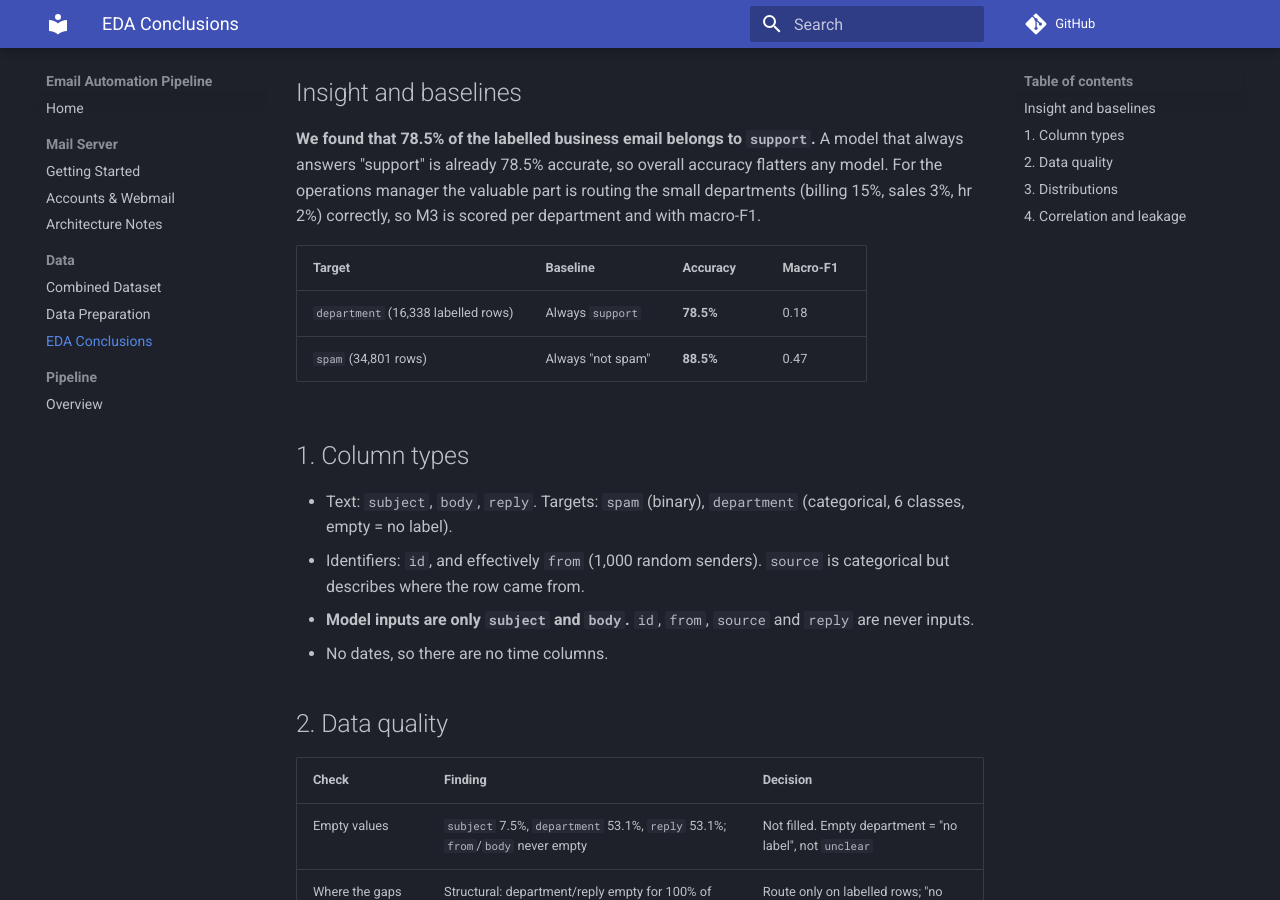
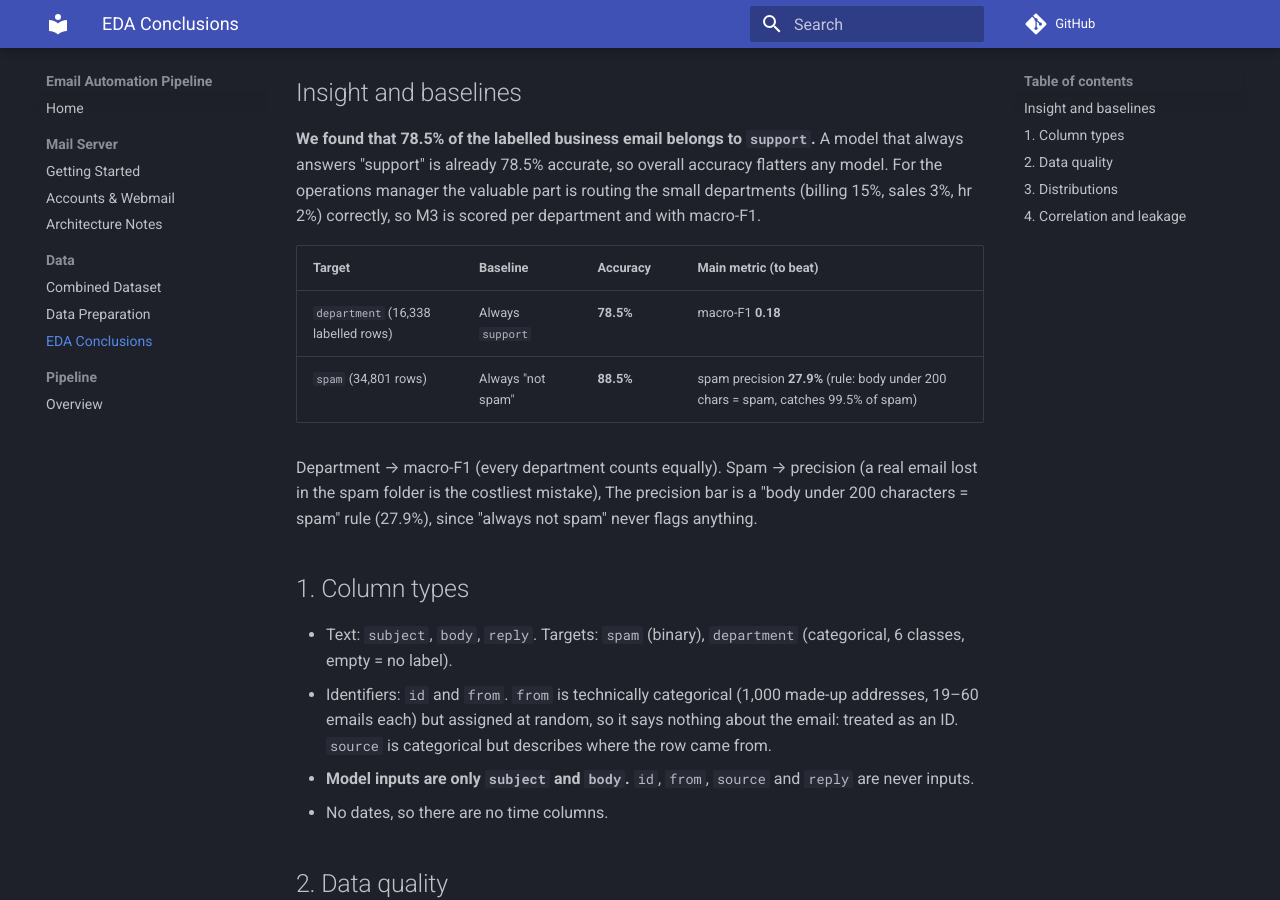
Before and after one commit to danielstet/EmailAutomationPipeline, an MkDocs documentation site: the page built from docs/data/eda-conclusions.md, in a window 1280 px wide and 900 px high, scrolled down 221 px. Built offline with MkDocs 1.6.1 and Material for MkDocs 9.7.7, drawn with Linux system fonts in a browser that asks for light colours; comment, search, counter and statistics services are not loaded; some of the changed text lies outside the part shown.

Commit message:
added fixes

```diff
--- a/docs/data/eda-conclusions.md
+++ b/docs/data/eda-conclusions.md
@@ -12,15 +12,19 @@ accuracy flatters any model. For the operations manager the valuable part is
 routing the small departments (billing 15%, sales 3%, hr 2%) correctly, so M3 is
 scored per department and with macro-F1.
 
-| Target | Baseline | Accuracy | Macro-F1 |
+| Target | Baseline | Accuracy | Main metric (to beat) |
 |---|---|---|---|
-| `department` (16,338 labelled rows) | Always `support` | **78.5%** | 0.18 |
-| `spam` (34,801 rows) | Always "not spam" | **88.5%** | 0.47 |
+| `department` (16,338 labelled rows) | Always `support` | **78.5%** | macro-F1 **0.18** |
+| `spam` (34,801 rows) | Always "not spam" | **88.5%** | spam precision **27.9%** (rule: body under 200 chars = spam, catches 99.5% of spam) |
+
+Department → macro-F1 (every department counts equally). Spam → precision (a real
+email lost in the spam folder is the costliest mistake), The precision bar is a "body under 200
+characters = spam" rule (27.9%), since "always not spam" never flags anything.
 
 ## 1. Column types
 
 - Text: `subject`, `body`, `reply`. Targets: `spam` (binary), `department` (categorical, 6 classes, empty = no label).
-- Identifiers: `id`, and effectively `from` (1,000 random senders). `source` is categorical but describes where the row came from.
+- Identifiers: `id` and `from`. `from` is technically categorical (1,000 made-up addresses, 19–60 emails each) but assigned at random, so it says nothing about the email: treated as an ID. `source` is categorical but describes where the row came from.
 - **Model inputs are only `subject` and `body`.** `id`, `from`, `source` and `reply` are never inputs.
 - No dates, so there are no time columns.
 
@@ -47,6 +51,7 @@ scored per department and with macro-F1.
 - `body_length` ~ `body_words` = 0.98: redundant, keep one.
 - `id` ~ everything = 0.00: the shuffle works, row order leaks nothing.
 - **Leak: "!" in the subject has correlation 0.85 with spam** (74% of spam, 0% of real mail). Artifact of the synthetic spam data, so no features or prompts use it, and spam accuracy here is optimistic. `subject_upper_ratio` (0.56) is the same effect, weaker.
+- Same artifact: spam bodies **never contain a digit** (average 0.00 vs. 0.57 in real mail), and every spam email has a subject.
 - **Leak: `source` and `reply`** decide whether a row can be spam / has a department → never inputs.
 - **Department vs. surface features:** all associations < 0.1 (length, digits, has_subject); `from` 0.25 is chance from 1,000 categories. No leak, no signal.
 - **Signal is in the words:** "billing" in 37% of billing mail, "payment" 20%, "employee" 15% of hr mail.
```
Also changed, not shown: CLAUDE.md (+1 -1 lines), README.md (+6 -3 lines), eda.ipynb.
